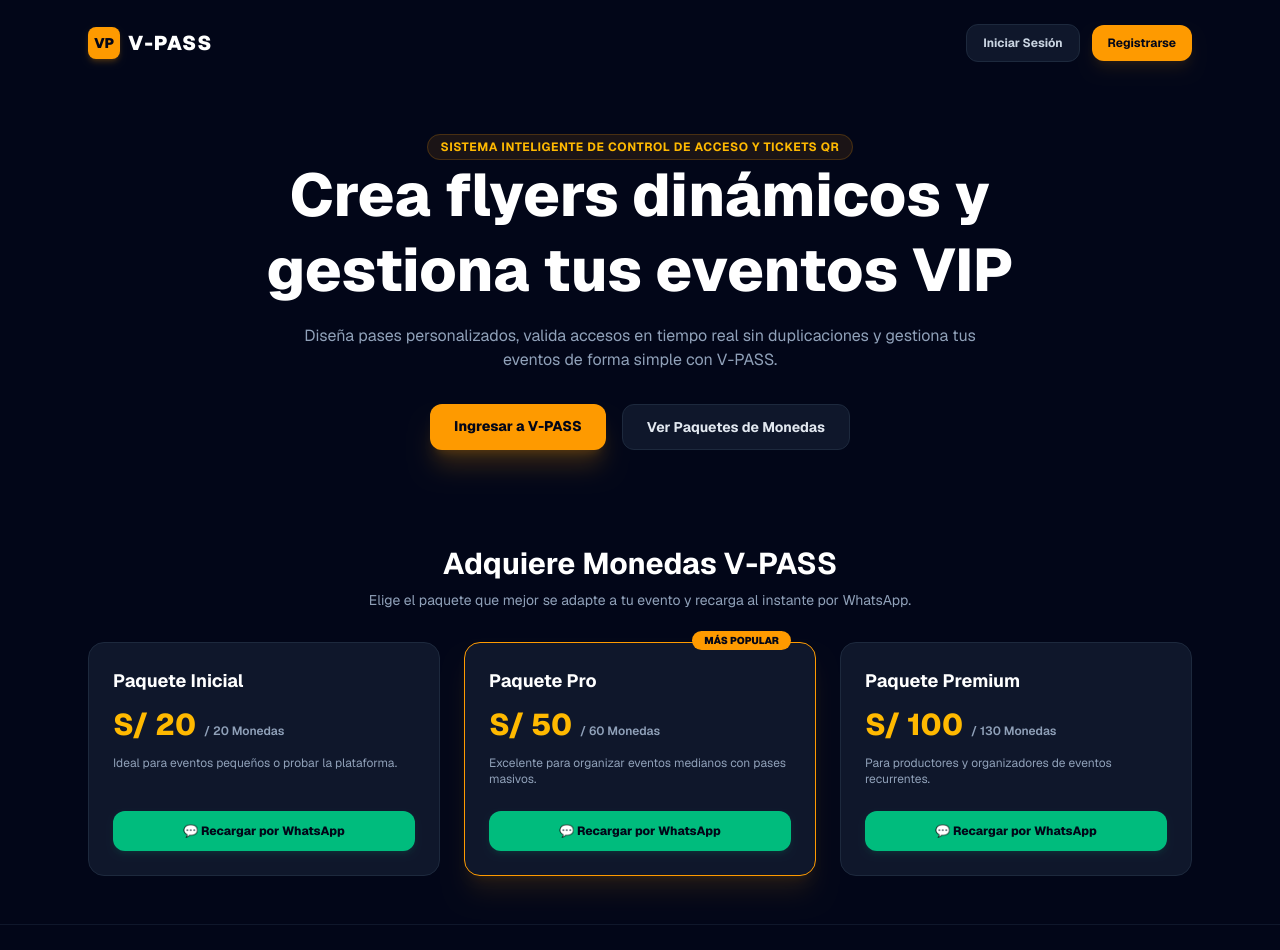
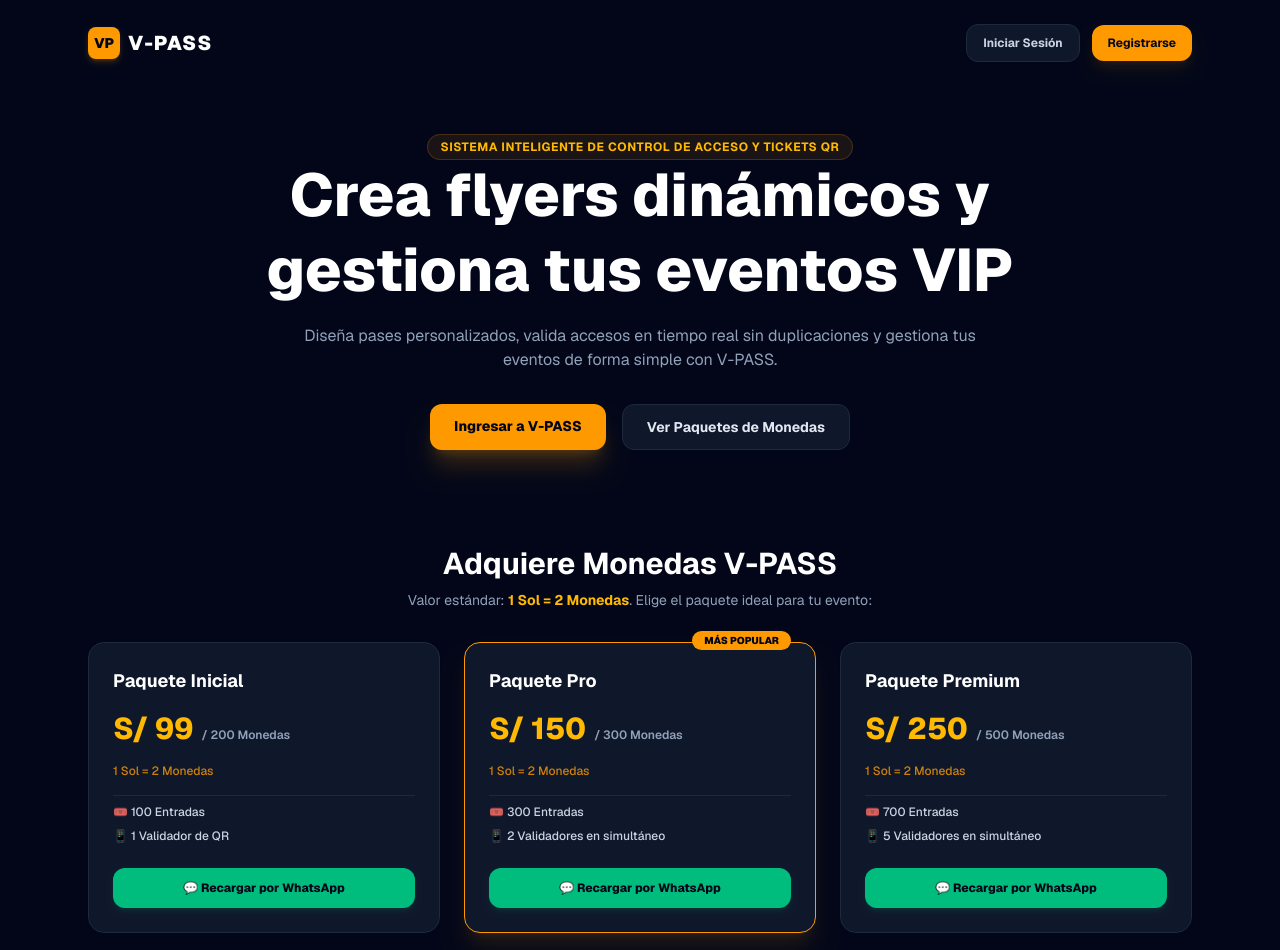
Before and after one commit to ericemilianoescobar-collab/vpass-web, a Next.js app: page / in a window 1280 px wide. Shown: the top 950 px of the page. Built offline with nearby package versions, Linux system fonts and the light colour scheme.

Commit message:
Actualizar precios y monedas de paquetes Inicial Pro y Premium

```diff
--- a/app/page.tsx
+++ b/app/page.tsx
@@ -6,26 +6,29 @@
   const paquetes = [
     {
       nombre: 'Paquete Inicial',
-      precio: 'S/ 20',
-      monedas: '20 Monedas',
-      descripcion: 'Ideal para eventos pequeños o probar la plataforma.',
-      link: `https://wa.me/51921543755?text=${encodeURIComponent('¡Hola V-PASS! 👋 Quisiera adquirir el Paquete Inicial de S/ 20.')}`,
+      precio: 'S/ 99',
+      monedas: '200 Monedas',
+      descripcion: '1 Sol = 2 Monedas',
+      detalles: ['🎟️ 100 Entradas', '📱 1 Validador de QR'],
+      link: `https://wa.me/51921543755?text=${encodeURIComponent('¡Hola V-PASS! 👋 Quisiera adquirir el Paquete Inicial de S/ 99 (200 Monedas).')}`,
       popular: false,
     },
     {
       nombre: 'Paquete Pro',
-      precio: 'S/ 50',
-      monedas: '60 Monedas',
-      descripcion: 'Excelente para organizar eventos medianos con pases masivos.',
-      link: `https://wa.me/51921543755?text=${encodeURIComponent('¡Hola V-PASS! 👋 Quisiera adquirir el Paquete Pro de S/ 50.')}`,
+      precio: 'S/ 150',
+      monedas: '300 Monedas',
+      descripcion: '1 Sol = 2 Monedas',
+      detalles: ['🎟️ 300 Entradas', '📱 2 Validadores en simultáneo'],
+      link: `https://wa.me/51921543755?text=${encodeURIComponent('¡Hola V-PASS! 👋 Quisiera adquirir el Paquete Pro de S/ 150 (300 Monedas).')}`,
       popular: true,
     },
     {
       nombre: 'Paquete Premium',
-      precio: 'S/ 100',
-      monedas: '130 Monedas',
-      descripcion: 'Para productores y organizadores de eventos recurrentes.',
-      link: `https://wa.me/51921543755?text=${encodeURIComponent('¡Hola V-PASS! 👋 Quisiera adquirir el Paquete Premium de S/ 100.')}`,
+      precio: 'S/ 250',
+      monedas: '500 Monedas',
+      descripcion: '1 Sol = 2 Monedas',
+      detalles: ['🎟️ 700 Entradas', '📱 5 Validadores en simultáneo'],
+      link: `https://wa.me/51921543755?text=${encodeURIComponent('¡Hola V-PASS! 👋 Quisiera adquirir el Paquete Premium de S/ 250 (500 Monedas).')}`,
       popular: false,
     },
   ];
@@ -90,7 +93,7 @@
           <div className="space-y-2">
             <h2 className="text-2xl md:text-3xl font-bold text-white">Adquiere Monedas V-PASS</h2>
             <p className="text-xs md:text-sm text-slate-400">
-              Elige el paquete que mejor se adapte a tu evento y recarga al instante por WhatsApp.
+              Valor estándar: <span className="text-amber-400 font-bold">1 Sol = 2 Monedas</span>. Elige el paquete ideal para tu evento:
             </p>
           </div>
 
@@ -107,13 +110,21 @@
                     Más Popular
                   </span>
                 )}
-                <div className="space-y-3">
+                <div className="space-y-4">
                   <h3 className="text-lg font-bold text-white">{pkg.nombre}</h3>
                   <div className="flex items-baseline gap-2">
                     <span className="text-3xl font-extrabold text-amber-400">{pkg.precio}</span>
                     <span className="text-xs font-semibold text-slate-400">/ {pkg.monedas}</span>
                   </div>
-                  <p className="text-xs text-slate-400">{pkg.descripcion}</p>
+                  <p className="text-xs text-amber-500/80 font-medium">{pkg.descripcion}</p>
+
+                  <ul className="space-y-2 pt-2 border-t border-slate-800">
+                    {pkg.detalles.map((detalle, dIdx) => (
+                      <li key={dIdx} className="text-xs text-slate-300 font-medium flex items-center gap-1.5">
+                        {detalle}
+                      </li>
+                    ))}
+                  </ul>
                 </div>
 
                 <a
```
